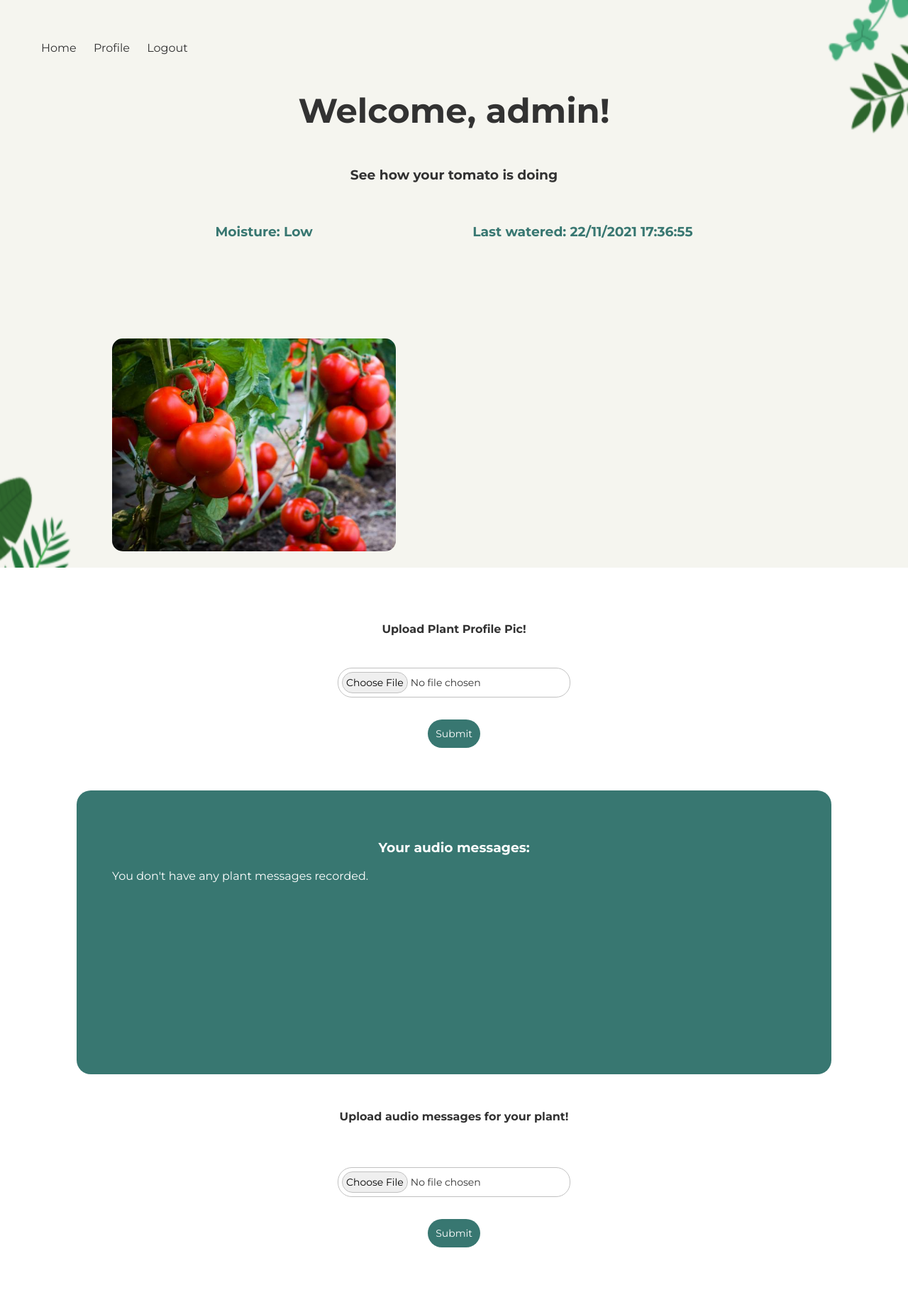
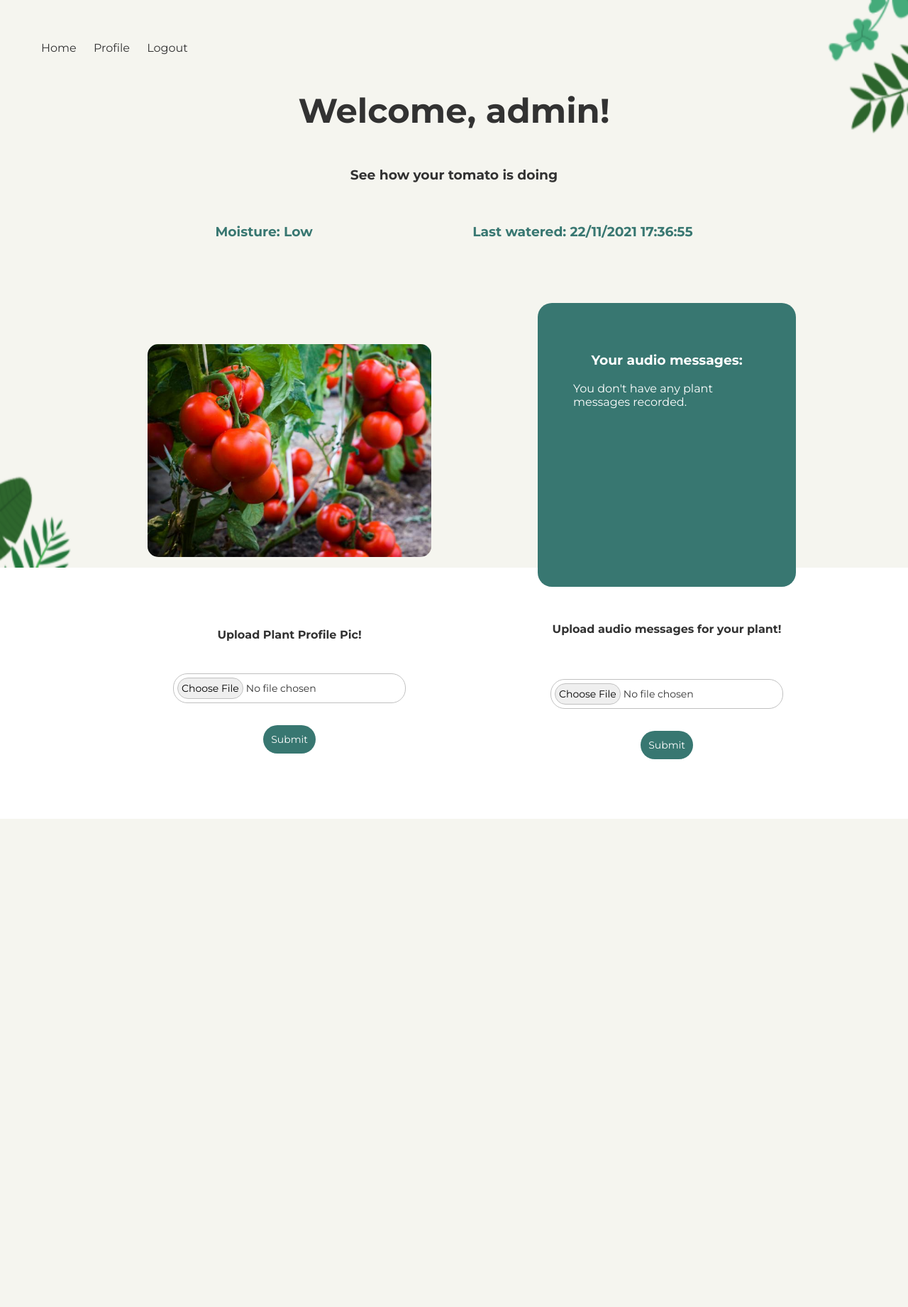
Before and after one commit to khushi-b/Leaf-It, a Flask app: page /profile in a window 1280 px wide. Shown: the whole page at 71% size. After the commit the page ends 1154 px from the top, so only its background shows below. Run offline with Flask 2, Linux system fonts and the light colour scheme; a user stored in the database is signed in; data comes from the database, SQL or seed files in the repository.

Commit message:
Update styles

```diff
--- a/moisture_readings.py
+++ b/moisture_readings.py
@@ -1,8 +1,8 @@
 # External module imp
 # When working on mac/windows, use this import:
-import FakeRPi.GPIO as GPIO
+#import FakeRPi.GPIO as GPIO
 # On Pi, use this import:
-#import RPi.GPIO as GPIO
+import RPi.GPIO as GPIO
 import signal
 import sys
 import time
--- a/static/style.css
+++ b/static/style.css
@@ -217,8 +217,6 @@ input::-webkit-input-placeholder {
   [type=radio]:checked + img {
     outline: 2px solid #f00;
   }
-<<<<<<< HEAD
-=======
 
 #plant-media {
   padding:0 50px;
@@ -291,4 +289,3 @@ input::-webkit-input-placeholder {
   height: auto;
   border-radius: 15px;
 }
->>>>>>> ff4e4d501a23b4bf35fa7af26166e87aa73d4327
```
